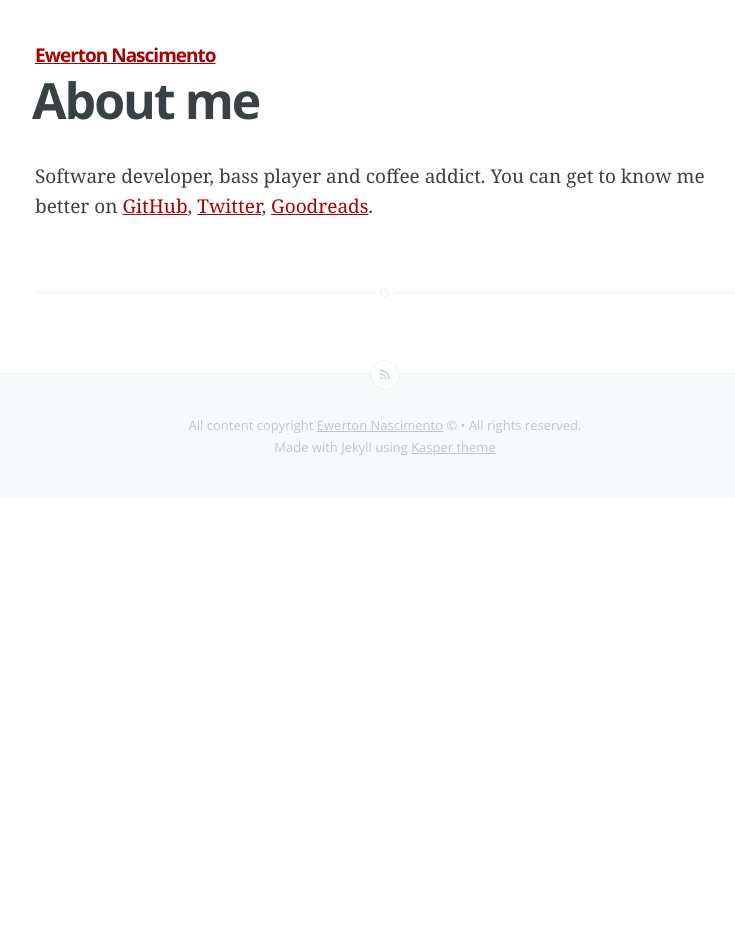
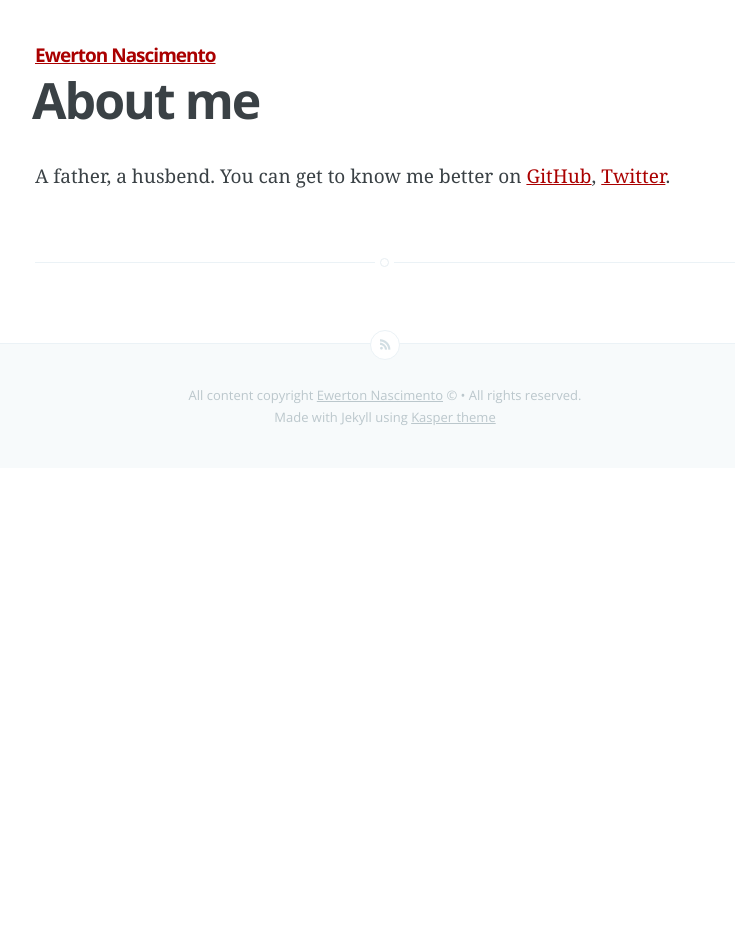
Before and after one commit to soyee36/soyee36.github.io, a Jekyll site: the page built from about.md, in a window 1280 px wide. Shown: the whole page, without its empty margins (255-990 px from the left). Built offline with Jekyll 4.4.1, drawn with Linux system fonts in a browser that asks for light colours.

Commit message:
Update about.md

```diff
--- a/about.md
+++ b/about.md
@@ -3,4 +3,4 @@ layout: page
 title: About me
 ---
 
-<p> Software developer, bass player and coffee addict. You can get to know me better on <a href="https://github.com/ewertonorg">GitHub</a>, <a href="https://twitter.com/ewertonorg">Twitter</a>, <a href="https://www.goodreads.com/ewertonorg">Goodreads</a>.</p>
+<p> A father, a husbend. You can get to know me better on <a href="https://github.com/soyee36">GitHub</a>, <a href="https://twitter.com/princeliebe">Twitter</a>.</p>
```
